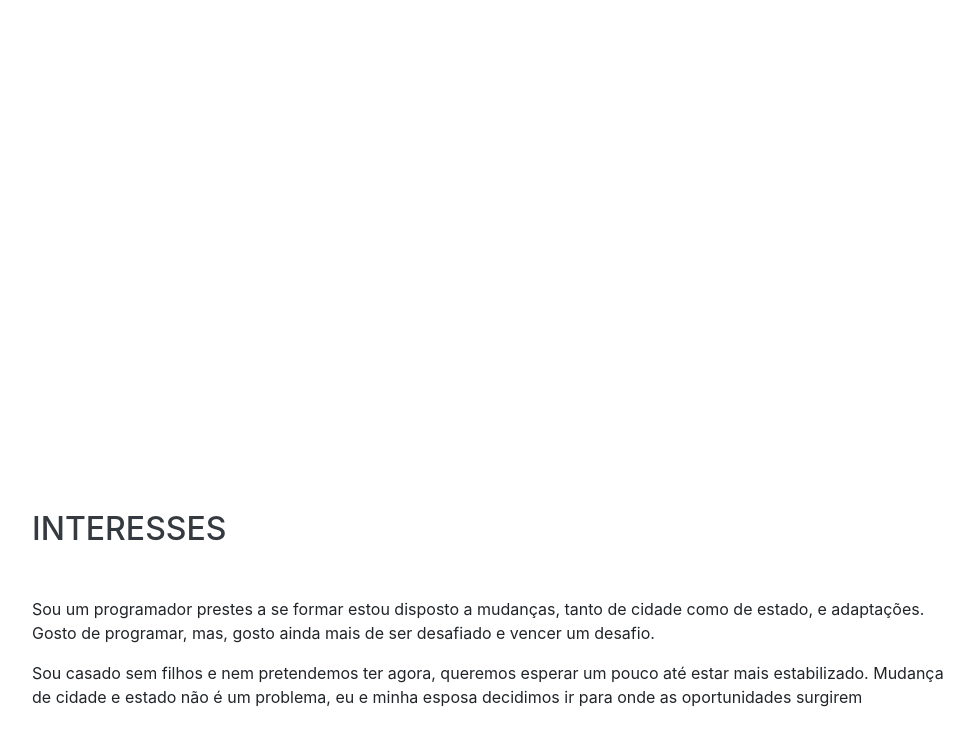
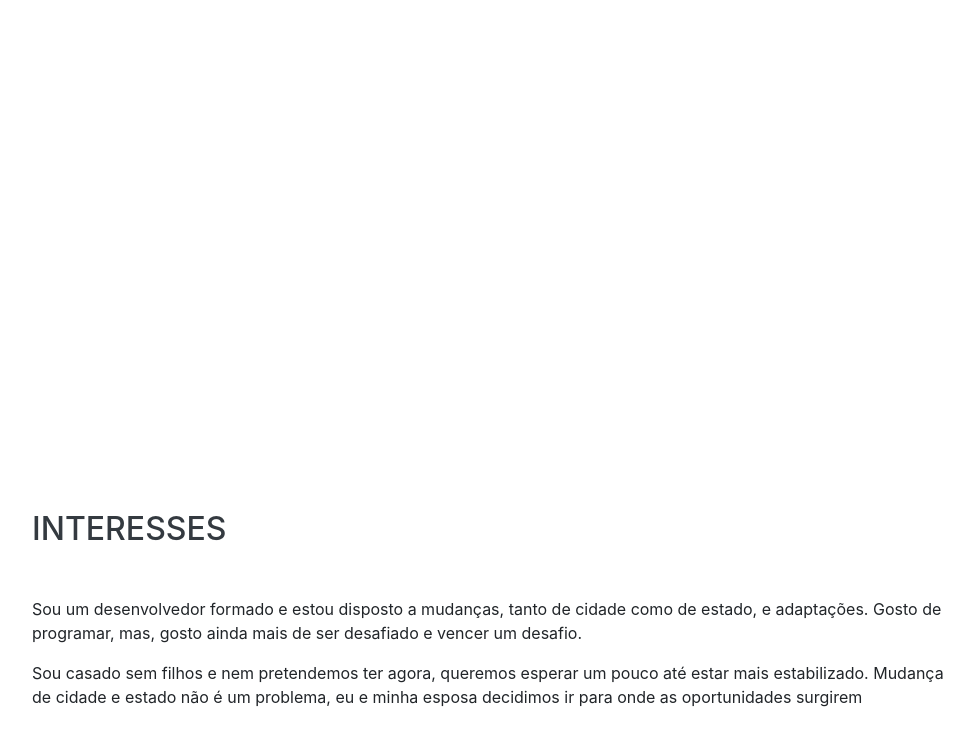
Before and after one commit to RodrigoMViana/rodrigomviana.github.io, a website with bundled scripts: page index.html in a window 1280 px wide. Shown: the part 5167-5912 px from the top of the page, without its empty margins (288-1262 px from the left). Built offline with nearby package versions, Linux system fonts and the light colour scheme; a web font is replaced by a local one.

Commit message:
Rodrigo Viana - Atualização do currículo

```diff
--- a/index.html
+++ b/index.html
@@ -391,7 +391,7 @@
     <section class="resume-section p-3 p-lg-5 d-flex align-items-center" id="interests">
       <div class="w-100">
         <h2 class="mb-5">Interesses</h2>
-        <p>Sou um programador prestes a se formar estou disposto a mudanças, tanto de cidade como de estado, e adaptações. Gosto de programar, mas, gosto ainda mais de ser desafiado e vencer um desafio.</p>
+        <p>Sou um desenvolvedor formado e estou disposto a mudanças, tanto de cidade como de estado, e adaptações. Gosto de programar, mas, gosto ainda mais de ser desafiado e vencer um desafio.</p>
         <p class="mb-0">Sou casado sem filhos e nem pretendemos ter agora, queremos esperar um pouco até estar mais estabilizado. Mudança de cidade e estado não é um problema, eu e minha esposa decidimos ir para onde as oportunidades surgirem</p>
       </div>
     </section>
```
